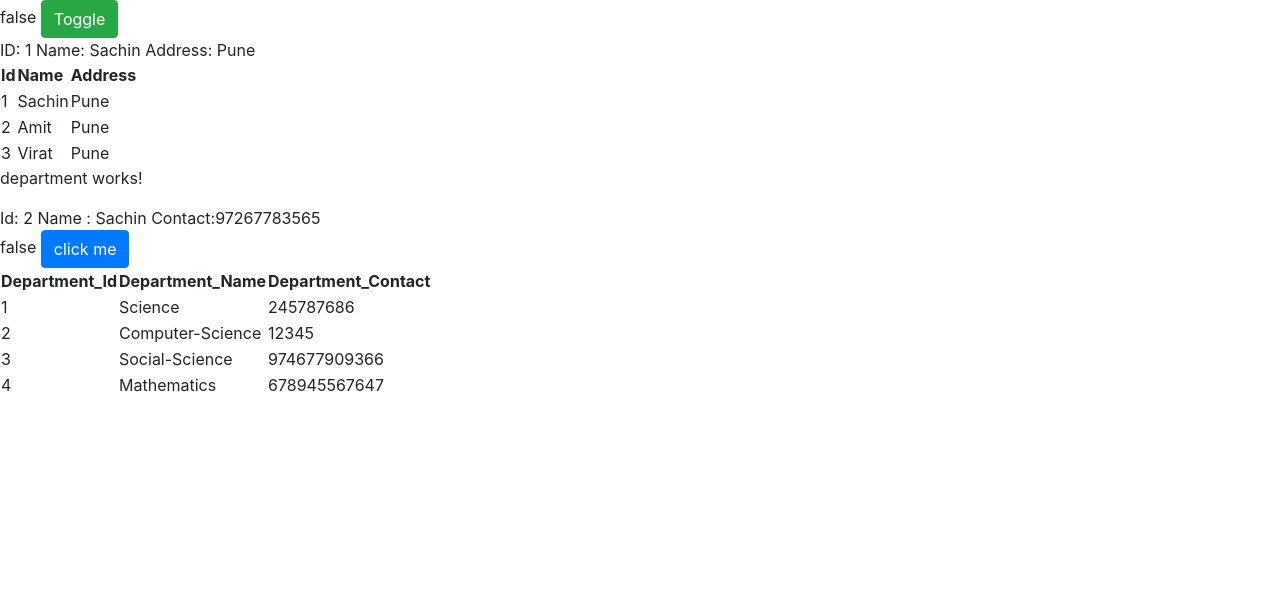
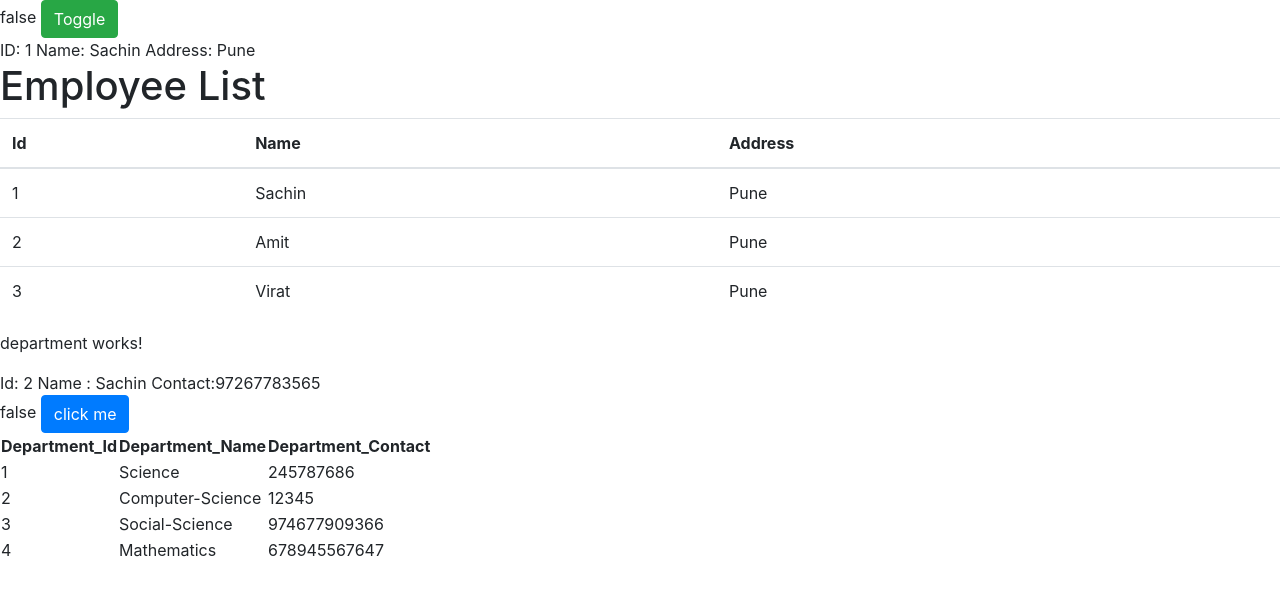
Before and after one commit to santoshyadav198613/Lips-Oct18-Angular, an Angular app: page / in a window 1280 px wide. Shown: the top 596 px of the page. Built offline with nearby package versions, Linux system fonts and the light colour scheme.

Commit message:
added input example

```diff
--- a/src/app/app.module.ts
+++ b/src/app/app.module.ts
@@ -5,12 +5,14 @@ import { AppRoutingModule } from './app-routing.module';
 import { AppComponent } from './app.component';
 import { EmployeeComponent } from './employee/employee.component';
 import { DepartmentComponent } from './department/department.component';
+import { EmployeeListComponent } from './employee/employee-list/employee-list.component';
 
 @NgModule({
   declarations: [
     AppComponent,
     EmployeeComponent,
-    DepartmentComponent
+    DepartmentComponent,
+    EmployeeListComponent
   ],
   imports: [
     BrowserModule,
--- /dev/null
+++ b/src/app/employee/employee-list/employee-list.component.html
@@ -0,0 +1,21 @@
+<h1>{{title}}</h1>
+<table class="table">
+  <thead>
+    <th>
+      Id
+    </th>
+    <th>
+      Name
+    </th>
+    <th>
+      Address
+    </th>
+  </thead>
+  <tbody>
+    <tr *ngFor="let employee of employeeList">
+      <td>{{employee.id}}</td>
+      <td [innerText]="employee.name"></td>
+      <td>{{employee.address}}</td>
+    </tr>
+  </tbody>
+</table>
--- /dev/null
+++ b/src/app/employee/employee-list/employee-list.component.ts
@@ -0,0 +1,18 @@
+import { Component, OnInit, Input } from '@angular/core';
+import { IEmployee } from '../IEmployee';
+
+@Component({
+  selector: 'app-employee-list',
+  templateUrl: './employee-list.component.html',
+  styleUrls: ['./employee-list.component.css']
+})
+export class EmployeeListComponent implements OnInit {
+
+  @Input() employeeList : IEmployee;
+  @Input() title : string;
+  constructor() { }
+
+  ngOnInit() {
+  }
+
+}
--- a/src/app/employee/employee.component.html
+++ b/src/app/employee/employee.component.html
@@ -29,24 +29,4 @@
 </div>
 
 <!-- {{empList | json}} -->
-
-<table [ngClass]="hidden ?'table':'' ">
-  <thead>
-    <th>
-      Id
-    </th>
-    <th>
-      Name
-    </th>
-    <th>
-      Address
-    </th>
-  </thead>
-  <tbody>
-    <tr *ngFor="let employee of empList">
-      <td>{{employee.id}}</td>
-      <td [innerText]="employee.name"></td>
-      <td>{{employee.address}}</td>
-    </tr>
-  </tbody>
-</table>
+<app-employee-list [employeeList]="empList" [title]="'Employee List'"></app-employee-list>
```
Also changed, not shown: src/app/employee/employee-list/employee-list.component.css (added), 1 other file (tests, documents, lock files or other folders).
